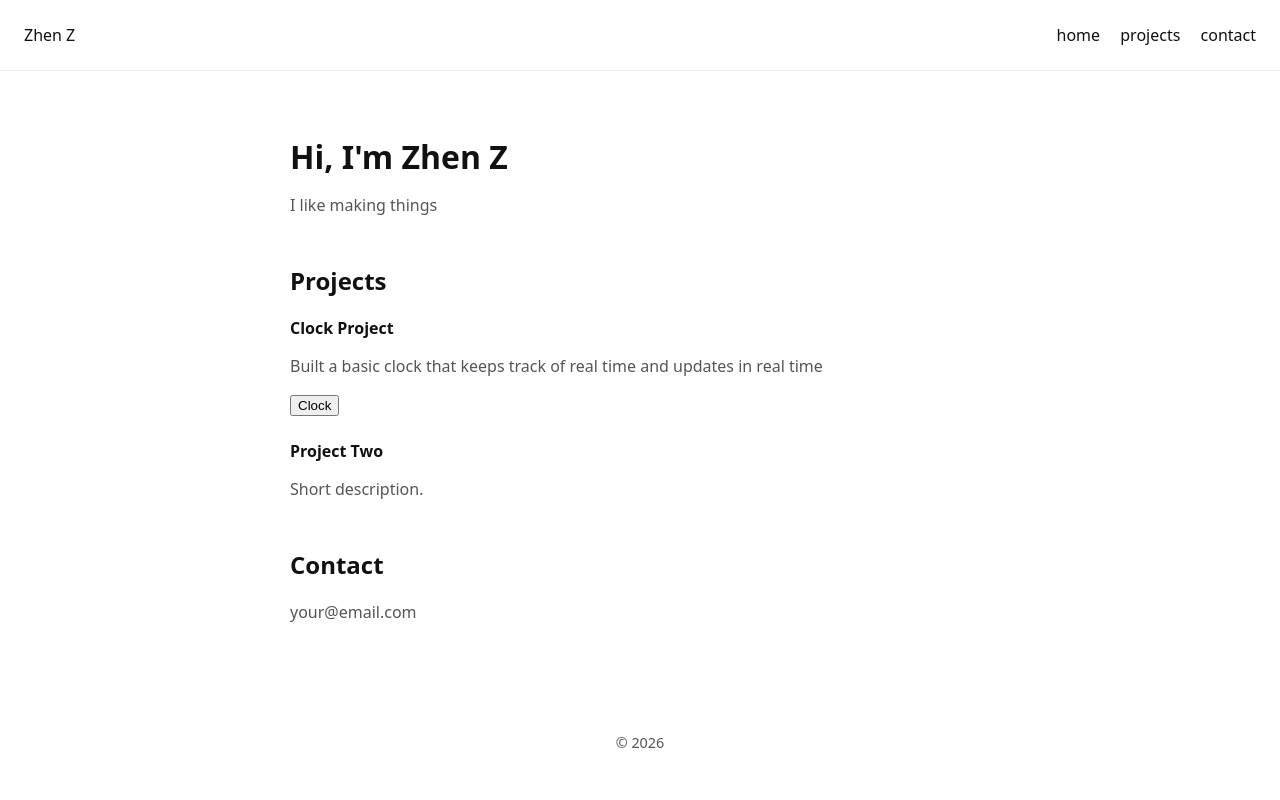
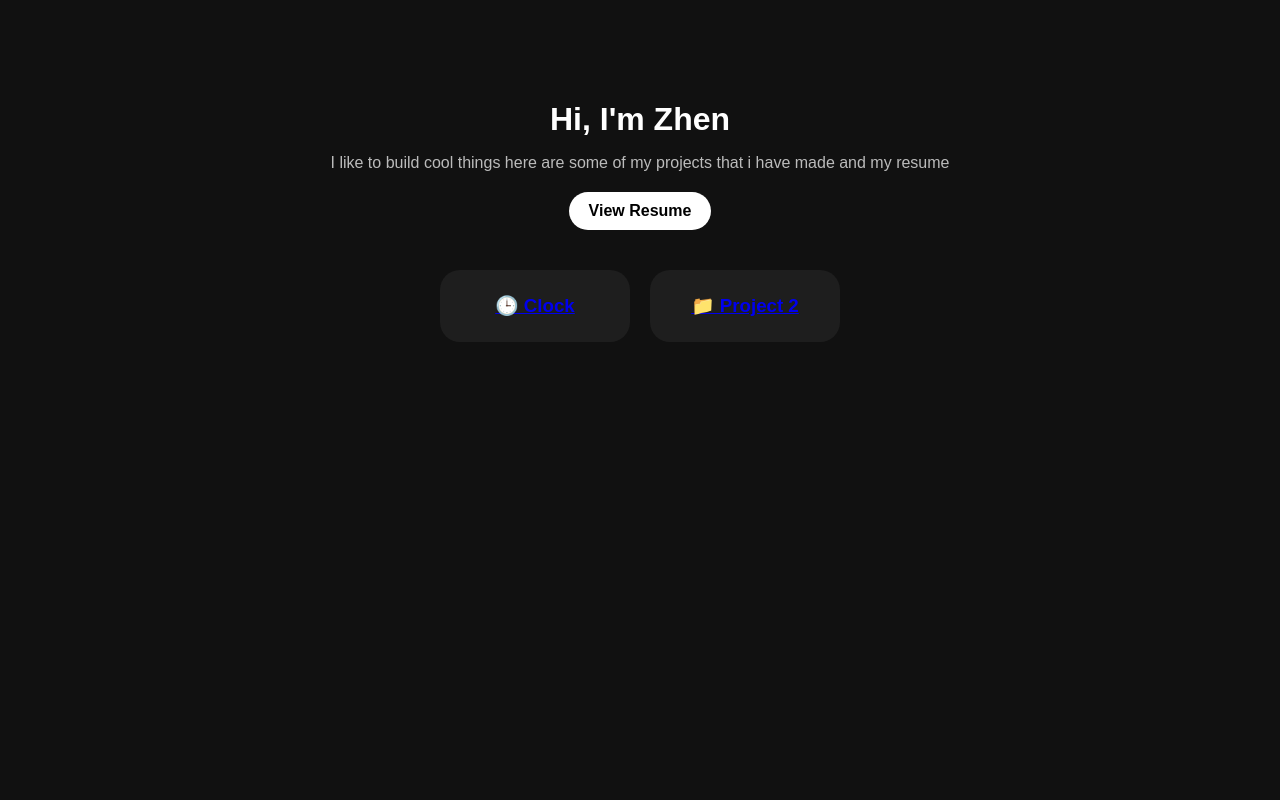
Before and after one commit to Zhen-maker/zhen-maker.github.io, a plain HTML site: page index.html in a window 1280 px wide. Drawn offline with Linux system fonts and the light colour scheme.

Commit message:
Update index.html
temporary upgrade to see how some placeholders will look before official website deployment

```diff
--- a/index.html
+++ b/index.html
@@ -2,99 +2,98 @@
 <html lang="en">
 <head>
 <meta charset="UTF-8">
-  <meta name="viewport" content="width=device-width, initial-scale=1.0">
-  <title>Portfolio</title>
+<title>My Projects</title>
+
 <style>
-    body {
-      font-family: system-ui, sans-serif;
+  html, body {
     margin: 0;
-      color: #111;
+    padding: 0;
+    background: #111;
+    font-family: Arial, sans-serif;
+    color: white;
   }
 
-    header {
-      padding: 1.5rem;
-      display: flex;
-      justify-content: space-between;
-      border-bottom: 1px solid #eee;
-    }
-
-    nav a {
-      margin-left: 1rem;
-      text-decoration: none;
-      color: #111;
-    }
-
-    main {
-      max-width: 700px;
-      margin: 4rem auto;
-      padding: 0 1rem;
+  .container {
+    max-width: 900px;
+    margin: 0 auto; /* removed top/bottom margin */
+    padding: 80px 20px; /* keeps spacing inside instead */
+    text-align: center;
   }
 
   h1 {
-      font-size: 2rem;
-      margin-bottom: 0.5rem;
+    margin-bottom: 10px;
   }
 
   p {
-      color: #555;
+    color: #bbb;
+    margin-bottom: 20px;
   }
 
-    section {
-      margin-top: 3rem;
+  .resume-btn {
+    display: inline-block;
+    padding: 10px 20px;
+    border-radius: 20px;
+    background: white;
+    color: black;
+    text-decoration: none;
+    font-weight: bold;
+    margin-bottom: 40px;
+    transition: 0.2s;
   }
 
-    .project {
-      margin-bottom: 1.5rem;
+  .resume-btn:hover {
+    background: #ddd;
   }
 
-    footer {
-      text-align: center;
-      padding: 2rem;
-      color: #777;
-      font-size: 0.9rem;
+  .projects {
+    display: flex;
+    justify-content: center;
+    gap: 20px;
+    flex-wrap: wrap;
+  }
+
+  .card {
+    padding: 25px;
+    border-radius: 20px;
+    background: #1e1e1e;
+    cursor: pointer;
+    transition: 0.2s;
+    width: 140px;
+  }
+
+  .card:hover {
+    transform: translateY(-5px);
+    background: #2a2a2a;
+  }
+
+  .card h3 {
+    margin: 0;
   }
 </style>
 </head>
+
 <body>
 
-  <header>
-    <div>Zhen Z</div>
-    <nav>
-      <a href="#">home</a>
-      <a href="#projects">projects</a>
-      <a href="#contact">contact</a>
-    </nav>
-  </header>
+<div class="container">
 
-  <main>
-    <h1>Hi, I'm Zhen Z</h1>
-    <p>I like making things</p>
+  <h1>Hi, I'm Zhen</h1>
+  <p>I like to build cool things here are some of my projects that i have made and my resume</p>
 
-    <section id="projects">
-      <h2>Projects</h2>
+  <a href="resume.pdf" class="resume-btn" target="_blank">View Resume</a>
 
-      <div class="project">
-        <strong>Clock Project</strong>
-        <p>Built a basic clock that keeps track of real time and updates in real time</p>
-        <button onclick="location.href='Cproject1/'"> Clock </button>
+  <div class="projects">
+
+    <a href="Cproject1/" class="card">
+      <h3>🕒 Clock</h3>
+    </a>
+
+    <a href="project2/" class="card">
+      <h3>📁 Project 2</h3>
+    </a>
+
   </div>
 
-      <div class="project">
-        <strong>Project Two</strong>
-        <p>Short description.</p>
 </div>
-
-    </section>
-
-    <section id="contact">
-      <h2>Contact</h2>
-      <p>your@email.com</p>
-    </section>
-  </main>
-
-  <footer>
-    <p>© 2026</p>
-  </footer>
 
 </body>
 </html>
```
Lines whose indentation alone changed are shown as unchanged.
